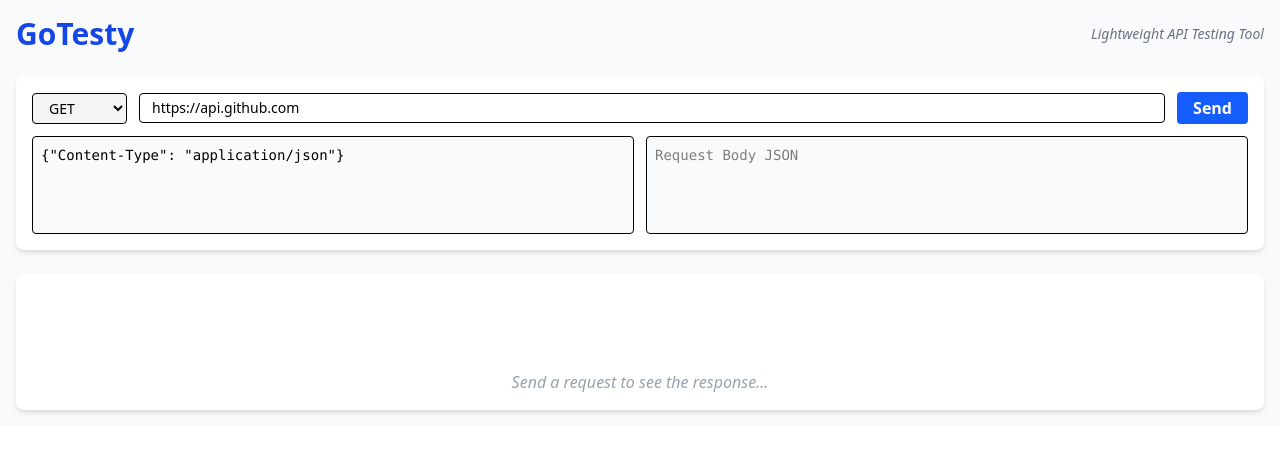
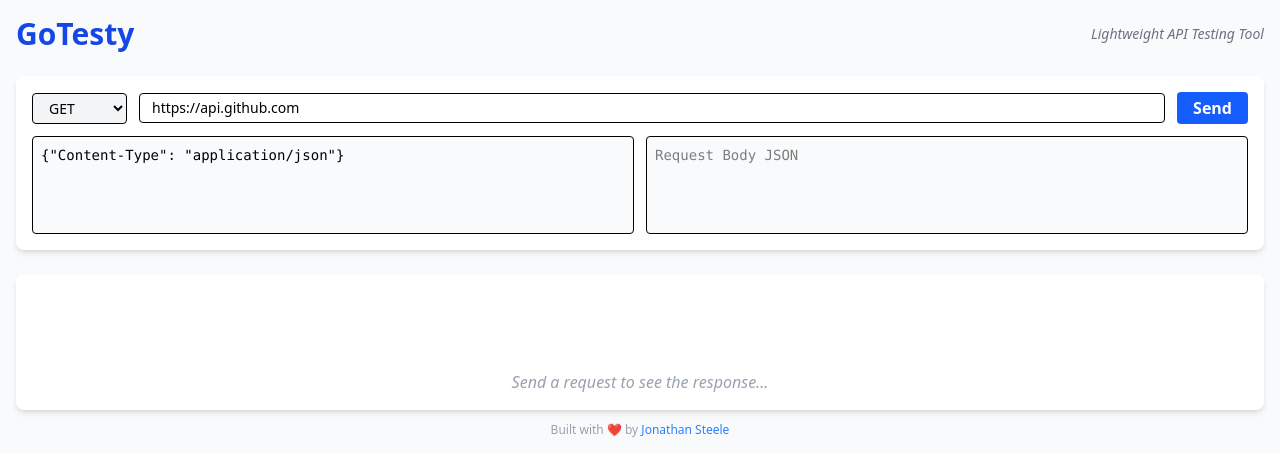
Before and after one commit to iNoles/GoTesty, a React (Vite) app in the folder frontend/: page / in a window 1280 px wide. Shown: the top 476 px of the page. Built offline with nearby package versions, Linux system fonts and the light colour scheme.

Commit message:
Add footer with author and GitHub link
Added a footer with author information and GitHub link.

```diff
--- a/frontend/src/App.tsx
+++ b/frontend/src/App.tsx
@@ -118,6 +118,18 @@ function App() {
           </div>
         )}
       </div>
+      <footer className="text-center text-xs text-gray-400 mt-3">
+        Built with ❤️ by{" "}
+
+        <a
+          href="https://github.com/iNoles"
+          target="_blank"
+          rel="noopener noreferrer"
+          className="text-blue-500 hover:underline"
+        >
+          Jonathan Steele
+        </a>
+      </footer>
     </div>
   );
 }
```
